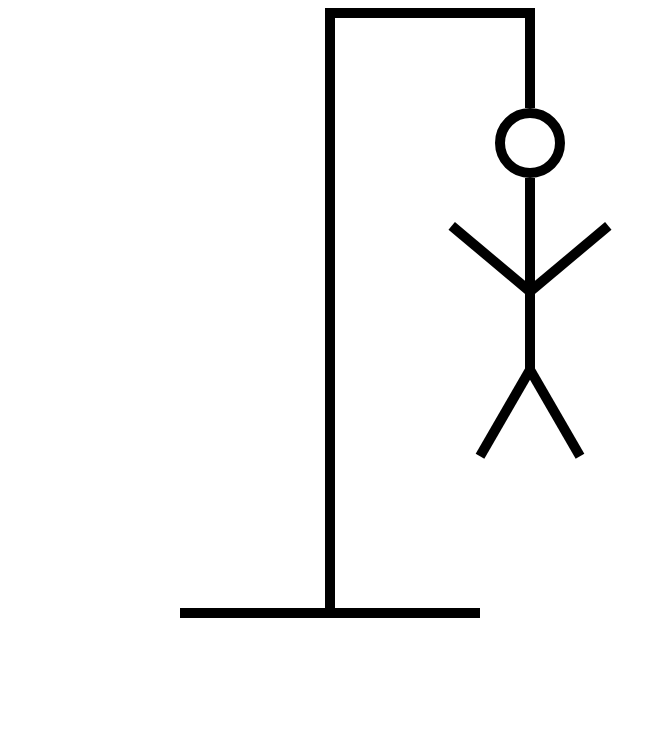
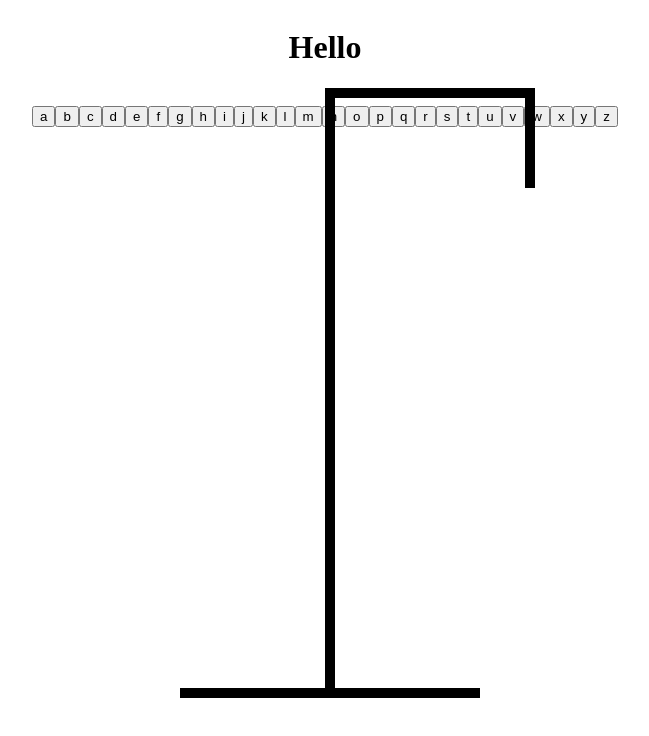
Before and after one commit to Mo-21/Hangman-Game, a React (Vite) app: page / in a window 1280 px wide. Shown: the top 736 px of the page, without its empty margins (315-964 px from the left). Built offline with nearby package versions, Linux system fonts and the light colour scheme.

Commit message:
Pressing Incorrect Letter Adds Different Body Part

```diff
--- a/src/components/App.tsx
+++ b/src/components/App.tsx
@@ -9,12 +9,17 @@ function App() {
   const [wordToGuess, setWordToGuess] = useState(() => {
     return words[Math.floor(Math.random() * words.length)];
   });
-  const [guessedLetters, setGuessedLetters] = useState<string[]>();
+  const [guessedLetters, setGuessedLetters] = useState<string[]>([]);
+
+  const incorrectLetters = guessedLetters?.filter(
+    (letter) => !wordToGuess.includes(letter)
+  );
 
   return (
     <div className="main-container">
-      <HangmanDrawing />
-      <Letters />
+      <h1>Hello</h1>
+      <HangmanDrawing numberOfWrongGuesses={incorrectLetters?.length} />
+      <Letters guessedLetters={guessedLetters} wordToGuess={wordToGuess} />
       <Keyboard />
     </div>
   );
--- a/src/components/HangmanDrawing.tsx
+++ b/src/components/HangmanDrawing.tsx
@@ -1,25 +1,26 @@
 import "../styles/App.css";
 
-const HEAD = <div className="head"></div>;
-const BODY = <div className="body"></div>;
-const LEFT_ARM = <div className="left-arm"></div>;
-const RIGHT_ARM = <div className="right-arm"></div>;
-const LEFT_LEG = <div className="left-leg"></div>;
-const RIGHT_LEG = <div className="right-leg"></div>;
+const HEAD = <div className="head" />;
+const BODY = <div className="body" />;
+const LEFT_ARM = <div className="left-arm" />;
+const RIGHT_ARM = <div className="right-arm" />;
+const LEFT_LEG = <div className="left-leg" />;
+const RIGHT_LEG = <div className="right-leg" />;
 
-export function HangmanDrawing() {
+const BODY_PARTS = [HEAD, BODY, LEFT_ARM, RIGHT_ARM, LEFT_LEG, RIGHT_LEG];
+
+interface HangmanDrawingProp {
+  numberOfWrongGuesses: number | undefined;
+}
+
+export function HangmanDrawing({ numberOfWrongGuesses }: HangmanDrawingProp) {
   return (
     <div className="hangman-drawing">
-      <div className="base"></div>
-      <div className="column"></div>
-      <div className="row"></div>
-      <div className="small-column"></div>
-      {HEAD}
-      {BODY}
-      {LEFT_ARM}
-      {RIGHT_ARM}
-      {LEFT_LEG}
-      {RIGHT_LEG}
+      {BODY_PARTS.slice(0, numberOfWrongGuesses)}
+      <div className="small-column" />
+      <div className="row" />
+      <div className="column" />
+      <div className="base" />
     </div>
   );
 }
--- a/src/components/Keyboard.tsx
+++ b/src/components/Keyboard.tsx
@@ -1 +1,40 @@
-export function Keyboard() {}
+const KEYS = [
+  "a",
+  "b",
+  "c",
+  "d",
+  "e",
+  "f",
+  "g",
+  "h",
+  "i",
+  "j",
+  "k",
+  "l",
+  "m",
+  "n",
+  "o",
+  "p",
+  "q",
+  "r",
+  "s",
+  "t",
+  "u",
+  "v",
+  "w",
+  "x",
+  "y",
+  "z",
+];
+
+export function Keyboard() {
+  return (
+    <div className="keyboard-group">
+      {KEYS.map((key, index) => (
+        <button className="key" key={index}>
+          {key}
+        </button>
+      ))}
+    </div>
+  );
+}
--- a/src/components/Letters.tsx
+++ b/src/components/Letters.tsx
@@ -1 +1,24 @@
-export function Letters() {}
+interface LettersProps {
+  guessedLetters: string[] | undefined;
+  wordToGuess: string;
+}
+
+export function Letters({ guessedLetters, wordToGuess }: LettersProps) {
+  return (
+    <div className="letters-group">
+      {wordToGuess.split("").map((letter, index) => (
+        <span key={index} className="letter">
+          <span
+            style={{
+              visibility: guessedLetters.includes(letter)
+                ? "visible"
+                : "hidden",
+            }}
+          >
+            {letter}
+          </span>
+        </span>
+      ))}
+    </div>
+  );
+}
```
